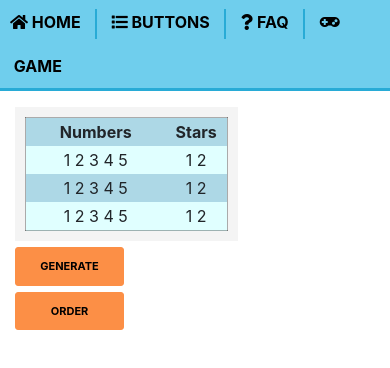
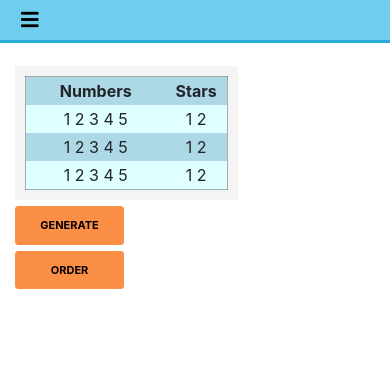
Before and after one commit to Flixnelon/flixnelon, a plain HTML site: page index.html in a window 390 px wide. Drawn offline with nearby package versions, Linux system fonts and the light colour scheme.

Commit message:
mobile + fixes

```diff
--- a/css/default.css
+++ b/css/default.css
@@ -2,7 +2,7 @@ body {
     /*background-color:lightcyan;*/
     background-color:white;
     font-family: 'Roboto', sans-serif;
-    margin: 0px;
+    padding-top: 50px;
 }
 
 input, button {
@@ -17,29 +17,22 @@ input, button {
     border-right-color:#ffa3a3 !important;
 }
 
-.menu {
+.my-bg-blue {
     background:#6fceed;
-    display:inline-block;
-    width:100%;
-    padding:0px 10px;
     border-bottom:3px solid #28abd6;
 }
 
-.option {
-    text-decoration:none;
-    line-height: 44px;
-    text-transform: uppercase;
-    color:black;
-    font-weight: bold;
+#navbar-menu {
+    padding: 0rem 0.5em;
 }
 
-.option:visited {
-    color: black;
+#navbar-menu .navbar-toggler{
+    outline:none;
 }
 
-.option:hover {
-    text-decoration:none;
-    color:white;
+.navbar-toggler .fa-bars {
+    padding: 5px 0px;
+    border:none;
 }
 
 .divider {
@@ -53,7 +46,18 @@ input, button {
 
 .my-container {
     background-color: #e9ecef;
-    padding:10px;
+    padding: 10px;
+}
+
+#black-text {
+    text-transform: uppercase;
+    color:black;
+    font-weight: bold;
+}
+
+#black-text:hover {
+    text-decoration:none;
+    color:white;
 }
 
 .table-container {
--- a/index.html
+++ b/index.html
@@ -2,6 +2,7 @@
 <html>
 
 <head>
+    <meta name="viewport" content="width=device-width, initial-scale=1.0">
     <link rel="stylesheet" href="css/default.css" type="text/css">
     <link rel="stylesheet" href="https://fonts.googleapis.com/css?family=Roboto">
     <link rel="stylesheet" href="https://use.fontawesome.com/releases/v5.2.0/css/all.css" integrity="sha384-hWVjflwFxL6sNzntih27bfxkr27PmbbK/iSvJ+a4+0owXq79v+lsFkW54bOGbiDQ"
@@ -12,28 +13,38 @@
     <script src="https://cdnjs.cloudflare.com/ajax/libs/popper.js/1.14.3/umd/popper.min.js"></script>
     <script src="https://maxcdn.bootstrapcdn.com/bootstrap/4.1.3/js/bootstrap.min.js"></script>
     <script src="js/script.js"></script>
-    <script src="js/countries.js"></script>
 
     <title>Something</title>
 </head>
 
 <body>
 
-    <div class="menu">
-
-        <a href="index.html" class="option">
-            <i class="fa fa-home"></i>&nbsp;Home</a>
-        <span class="divider"></span>
-        <a href="buttons.html" class="option">
-            <i class="fa fa-list"></i>&nbsp;Buttons</a>
-        <span class="divider"></span>
-        <a href="faq.html" class="option">
-            <i class="fa fa-question"></i>&nbsp;FAQ</a>
-        <span class="divider"></span>
-        <a href="countries.html" class="option">
-            <i class="fa fa-gamepad"></i>&nbsp;Game</a>
-
-    </div>
+    <nav id="navbar-menu" class="navbar navbar-expand-sm my-bg-blue fixed-top">
+        <button class="navbar-toggler" type="button" data-toggle="collapse" data-target="#my-navbar" aria-controls="my-navbar" aria-expanded="false"
+            aria-label="Toggle navigation">
+            <span class="fa fa-bars black-text"></span>
+        </button>
+        <div class="collapse navbar-collapse" id="my-navbar">
+            <ul class="navbar-nav mr-auto">
+                <li class="nav-item">
+                    <a id="black-text" class="nav-link" href="index.html">
+                        <i class="fa fa-home"></i>&nbsp;Home</a>
+                </li>
+                <li class="nav-item">
+                    <a id="black-text" class="nav-link black-text" href="buttons.html">
+                        <i class="fa fa-list"></i>&nbsp;Buttons</a>
+                </li>
+                <li class="nav-item">
+                    <a id="black-text" class="nav-link black-text" href="faq.html">
+                        <i class="fa fa-question"></i>&nbsp;FAQ</a>
+                </li>
+                <li class="nav-item">
+                    <a id="black-text" class="nav-link black-text" href="countries.html">
+                        <i class="fa fa-gamepad"></i>&nbsp;Game</a>
+                </li>
+            </ul>
+        </div>
+    </nav>
 
     <div class="container-fluid pt-3">
 
--- a/js/countries.js
+++ b/js/countries.js
@@ -94,7 +94,7 @@ function nextStep() {
         $("#check").prop("disabled", "disabled");
         $("#skip").addClass("disabled");
         $("#skip").prop("disabled", "disabled");
-        $("#random_country").html("");
+        $("#random_country").html("&nbsp;");
         $("#resultEurope").html("Acertaste em <span class=\"text-success\">" + hits + "</span> e saltaste <span class=\"text-danger\"> " + skips + "</span>.");
 
     } else {
@@ -111,7 +111,7 @@ function nextStep() {
         // unica maneira decente de avançar com esta merda
         europe.splice(rdm_i, 1);
 
-        $("#resultEurope").text("");
+        $("#resultEurope").html("&nbsp;");
     }
 }
 
@@ -157,7 +157,7 @@ function giveHelp() {
     var numToGive;
     var i;
 
-    if (!helpGiven && !finished) {
+    if (!helpGiven) {
         for (i = 0; i < _europe[curr_country].length; i++) {
             chars.push("_");
         }
```
Also changed, not shown: buttons.html (+27 -16 lines), countries.html (+28 -35 lines), faq.html (+27 -15 lines).
